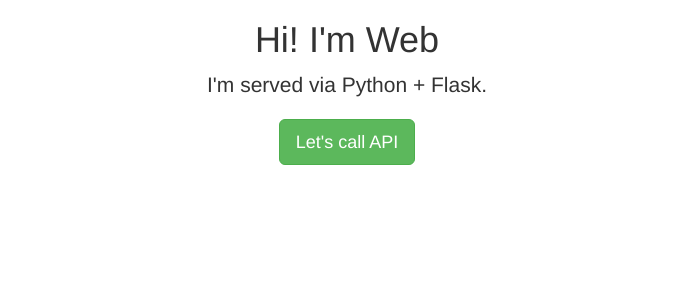
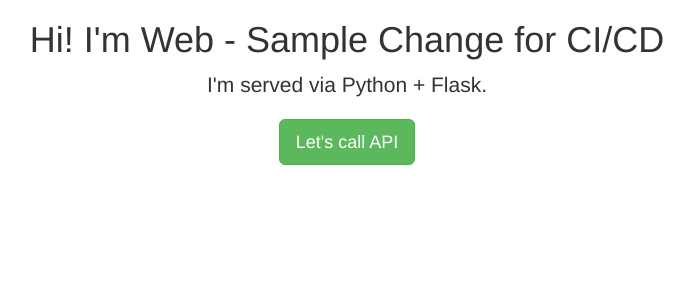
Before and after one commit to nclouds/ecs-bootcamp-sample, a Flask app: page /web in a window 1280 px wide. Shown: the top 300 px of the page, without its empty margins (293-987 px from the left). Run offline with Flask 2, Linux system fonts and the light colour scheme; some libraries are stand-ins or nearby versions.

Commit message:
final commit - demo

```diff
--- a/web/templates/index.html
+++ b/web/templates/index.html
@@ -5,7 +5,7 @@
     <style>h1 {text-align: center;} p {text-align:center;}#status {margin-top:30px;text-align:center} #api-response {visibility: hidden;text-align:center;font-family:Menlo,Monaco,Consolas,"Courier New",monospace;border: 1px solid #aaa; border-radius:4px;-webkit-border-radius:4px;-moz-border-radius:4px;border-radius:4px; padding:10px; font-size:10px;}</style>
   </head>
   <body>
-  <h1>Hi! I'm Web</h1>
+  <h1>Hi! I'm Web - Sample Change for CI/CD </h1>
   <p class="lead">I'm served via Python + Flask.</p>
   <p><a class="btn btn-lg btn-success" href="#" role="button" id="btn-call">Let's call API</a></p>
   <div id="status"><span id="api-response"></span></div>
```
